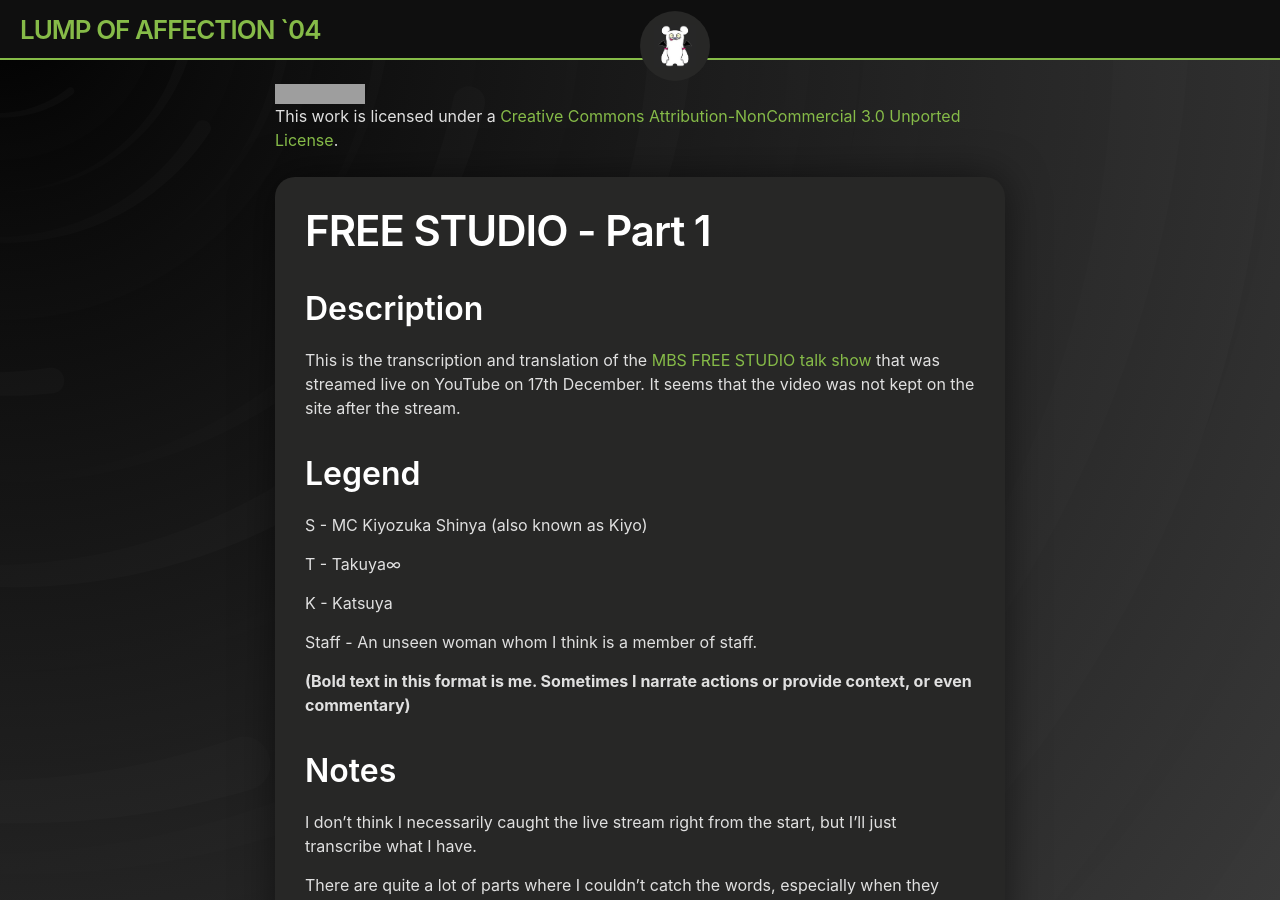
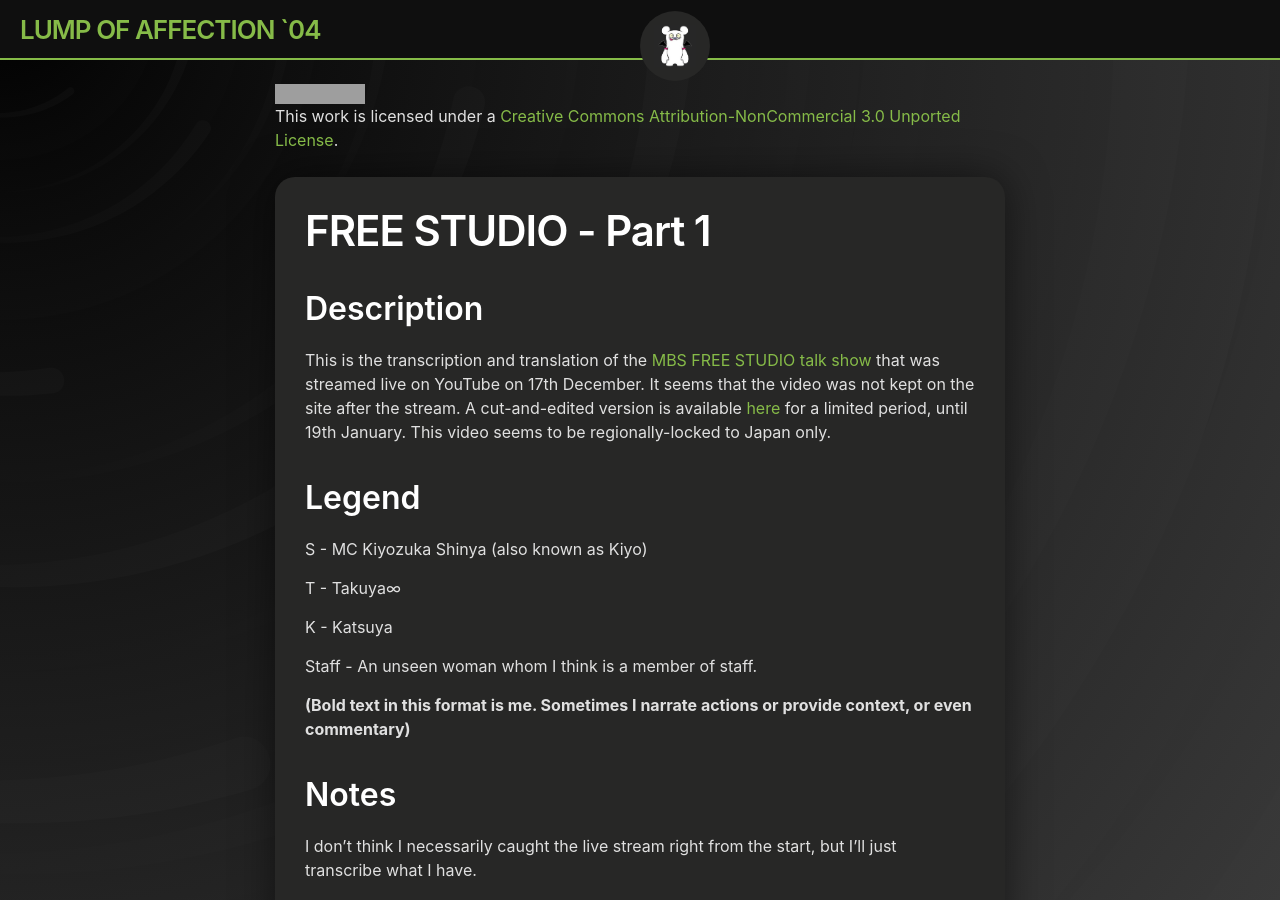
Before and after one commit to lump04/lump, a Jekyll site: the page built from _posts/2021-12-30-freestudio.md, in a window 1280 px wide and 900 px high. Built offline with Jekyll 4.4.1, drawn with Linux system fonts in a browser that asks for light colours; some of the changed text lies outside the part shown; grey boxes are pictures that could not be loaded.

Commit message:
updated content after MBS release

```diff
--- a/_posts/2021-12-30-freestudio.md
+++ b/_posts/2021-12-30-freestudio.md
@@ -6,7 +6,7 @@ title: FREE STUDIO - Part 1
 
 ## Description
 
-This is the transcription and translation of the [MBS FREE STUDIO talk show](https://www.mbs.jp/freestudio/) that was streamed live on YouTube on 17th December. It seems that the video was not kept on the site after the stream.
+This is the transcription and translation of the [MBS FREE STUDIO talk show](https://www.mbs.jp/freestudio/) that was streamed live on YouTube on 17th December. It seems that the video was not kept on the site after the stream. A cut-and-edited version is available [here](https://tver.jp/corner/f0095036) for a limited period, until 19th January. This video seems to be regionally-locked to Japan only.
 
 ## Legend
 
@@ -1601,10 +1601,9 @@ in fact if you slice off just this part, it's really, kind of, extemely,
 
 you'll go, 'What a heart-wrenching melody!' 'So sad!'
 
-だからまた歌い掛ける(?)ものがあって。
-
-That's why **(sorry again couldn't catch)**
-
+だからまた訴えかけるものがあって。
+
+That's another reason it appeals to you (to do something).
 
 じゃ、ちょっ、いいですか。じゃいいですか。
 
```
Also changed, not shown: other parts of _posts/2021-12-30-freestudio.md (+2 -0 lines).
